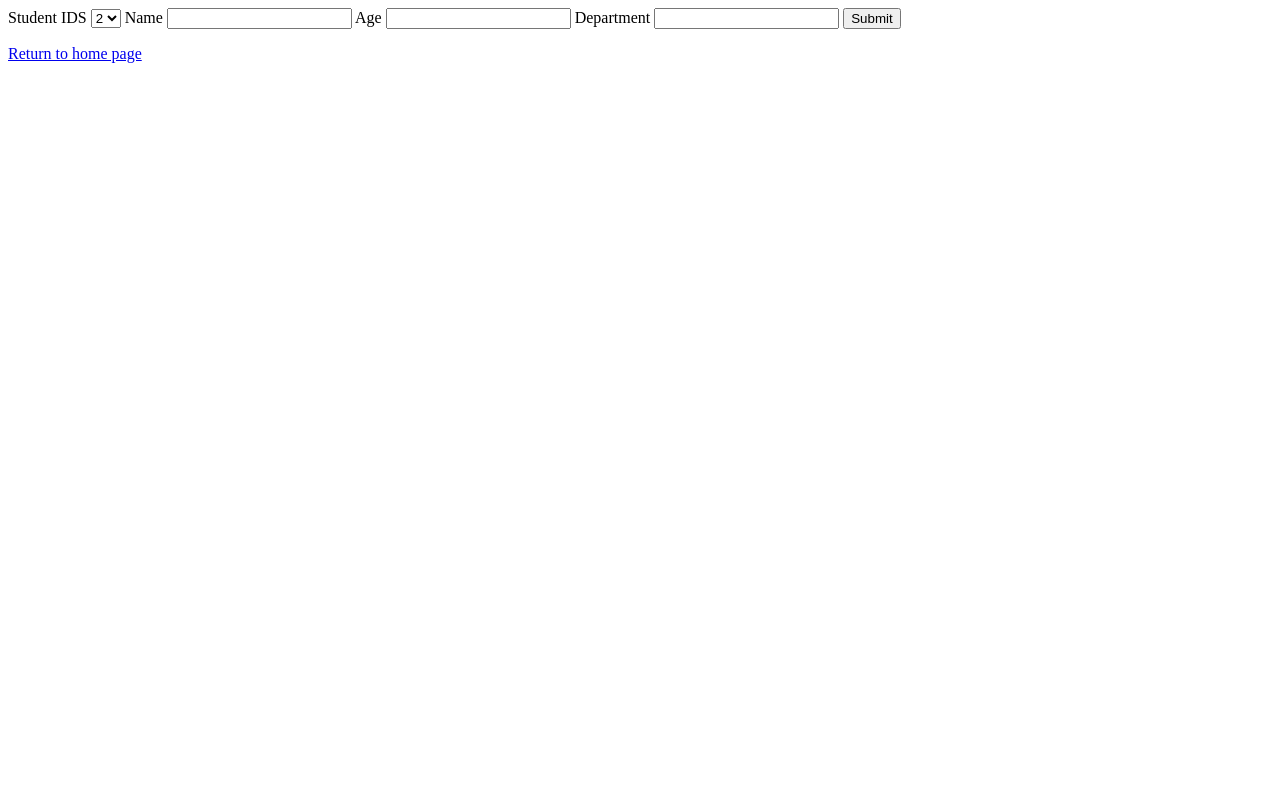
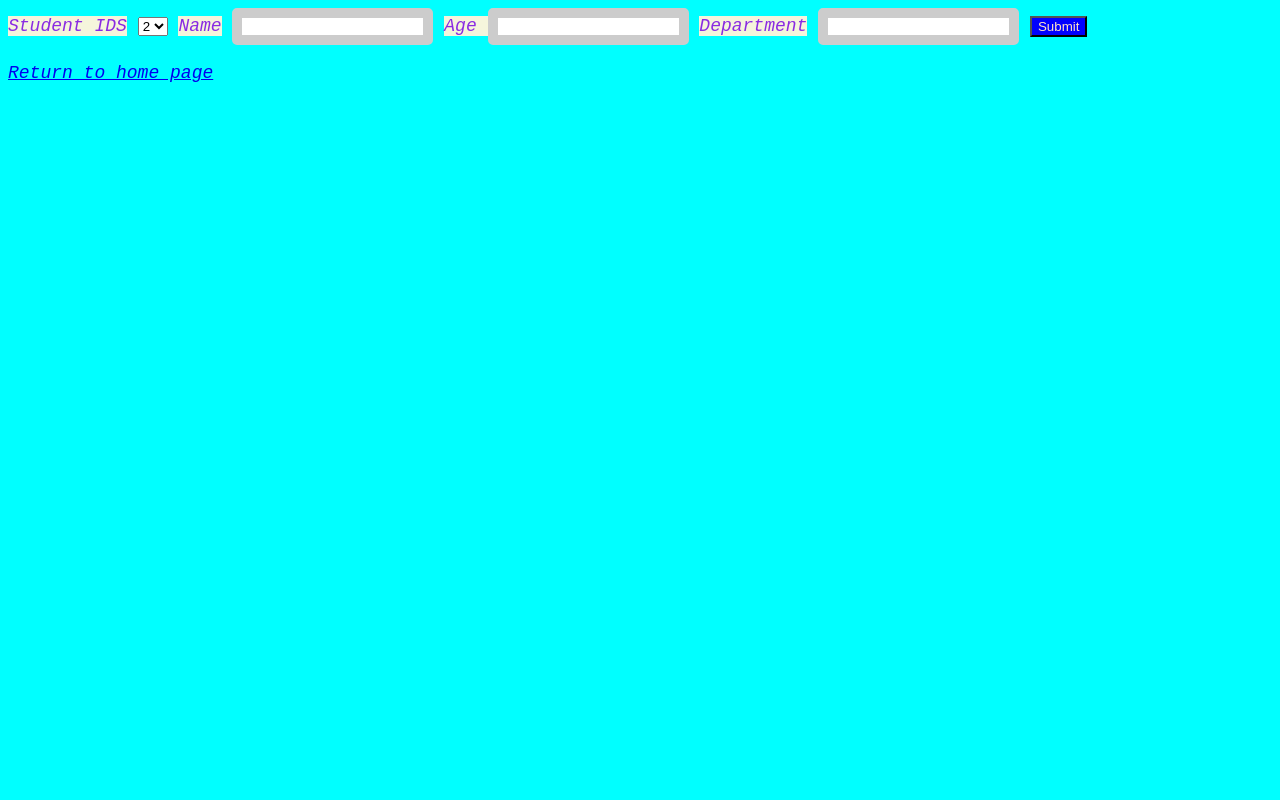
Before and after one commit to Prathoshini07/DEC-CA, a Flask app: page /edit_student in a window 1280 px wide. Run offline with Flask 3, Linux system fonts and the light colour scheme; data comes from the database, SQL or seed files in the repository; both versions use the stored data as it was after the commit.

Commit message:
styling added

```diff
--- /dev/null
+++ b/CA1-STUDENT_REG/static/styles.css
@@ -0,0 +1,30 @@
+body{
+    font-family: 'Courier New', Courier, monospace;
+    font-size: large;
+    background-color: aqua;
+    font-style: italic;
+    color: blueviolet;
+}
+li{
+    font-family: 'Courier New', Courier, monospace;
+    font-size: large;
+    background-color: aqua;
+    font-style: italic;
+    color: blueviolet;
+}
+button{
+    background-color: blue;
+    color:bisque;
+}
+form button:hover{
+    background-color: black;
+    transform: scale(1.5);
+}
+form label{
+    background-color:beige ;
+}
+form input{
+    border: 10px solid #ccc;
+    border-radius: 5px;
+    transition: all 0.3s ease;
+}
--- a/CA1-STUDENT_REG/templates/create_student.html
+++ b/CA1-STUDENT_REG/templates/create_student.html
@@ -1,6 +1,7 @@
 <html>
     <head>
         <title>Insert student details</title>
+        <link rel="stylesheet" href="/static/styles.css">
     </head>
     <body>
         <form action="{{url_for('create_student')}}" method="post">
--- a/CA1-STUDENT_REG/templates/delete_student.html
+++ b/CA1-STUDENT_REG/templates/delete_student.html
@@ -1,6 +1,7 @@
 <html>
     <head>
         <title>delete</title>
+        <link rel="stylesheet" href="/static/styles.css">
     </head>
     <body>
         <form action="{{url_for('delete_student')}}" method="post">
--- a/CA1-STUDENT_REG/templates/edit_student.html
+++ b/CA1-STUDENT_REG/templates/edit_student.html
@@ -1,6 +1,7 @@
 <html>
     <head>
         <title>Edit student</title>
+        <link rel="stylesheet" href="/static/styles.css">
     </head>
     <body>
         <form action="{{url_for('edit_student')}}" method="post">
--- a/CA1-STUDENT_REG/templates/index.html
+++ b/CA1-STUDENT_REG/templates/index.html
@@ -1,6 +1,7 @@
 <html>
     <head>
         <title>Index</title>
+        <link rel="stylesheet" href="/static/styles.css">
     </head>
     <body>
         <a href="{{url_for('create_student')}}">Add student</a>
```
Also changed, not shown: CA1-STUDENT_REG/database.db.
